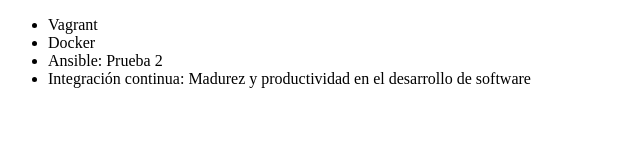
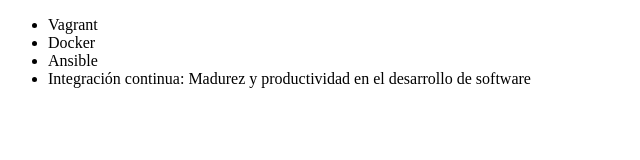
Before and after one commit to RafaelSantanaApreza/Alura-git, a plain HTML site: page index.html in a window 1280 px wide. Shown: the full height of the page, 0-640 px from the left. Drawn offline with Linux system fonts and the light colour scheme.

```diff
--- a/index.html
+++ b/index.html
@@ -8,7 +8,7 @@
      <ul>
          <li> Vagrant </li>
          <li> Docker </li>
-         <li> Ansible: Prueba 2 </li>
+         <li> Ansible </li>
          <li> Integración continua: Madurez y productividad en el desarrollo de software </li>
      </ul>
 </body>
```
